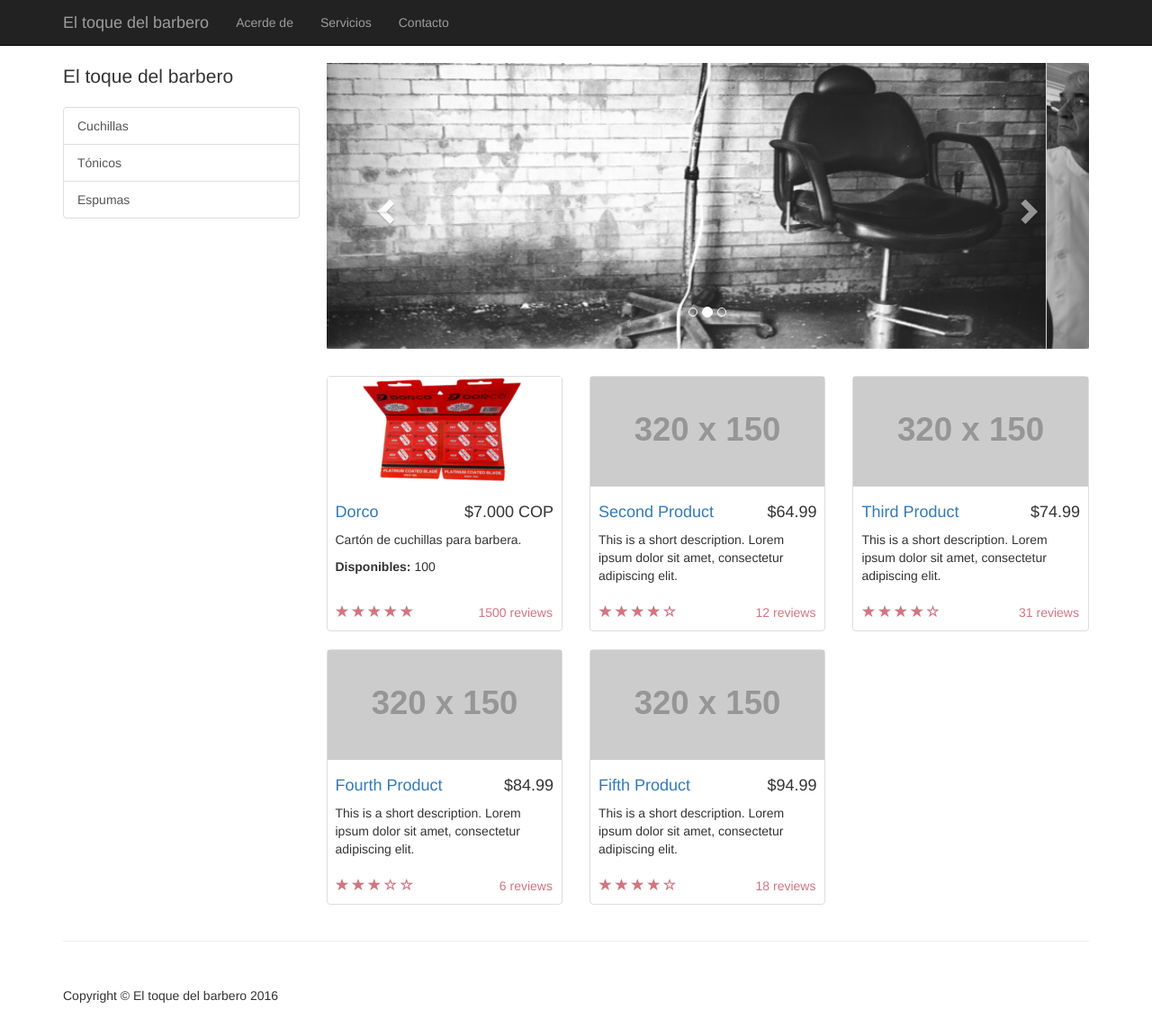
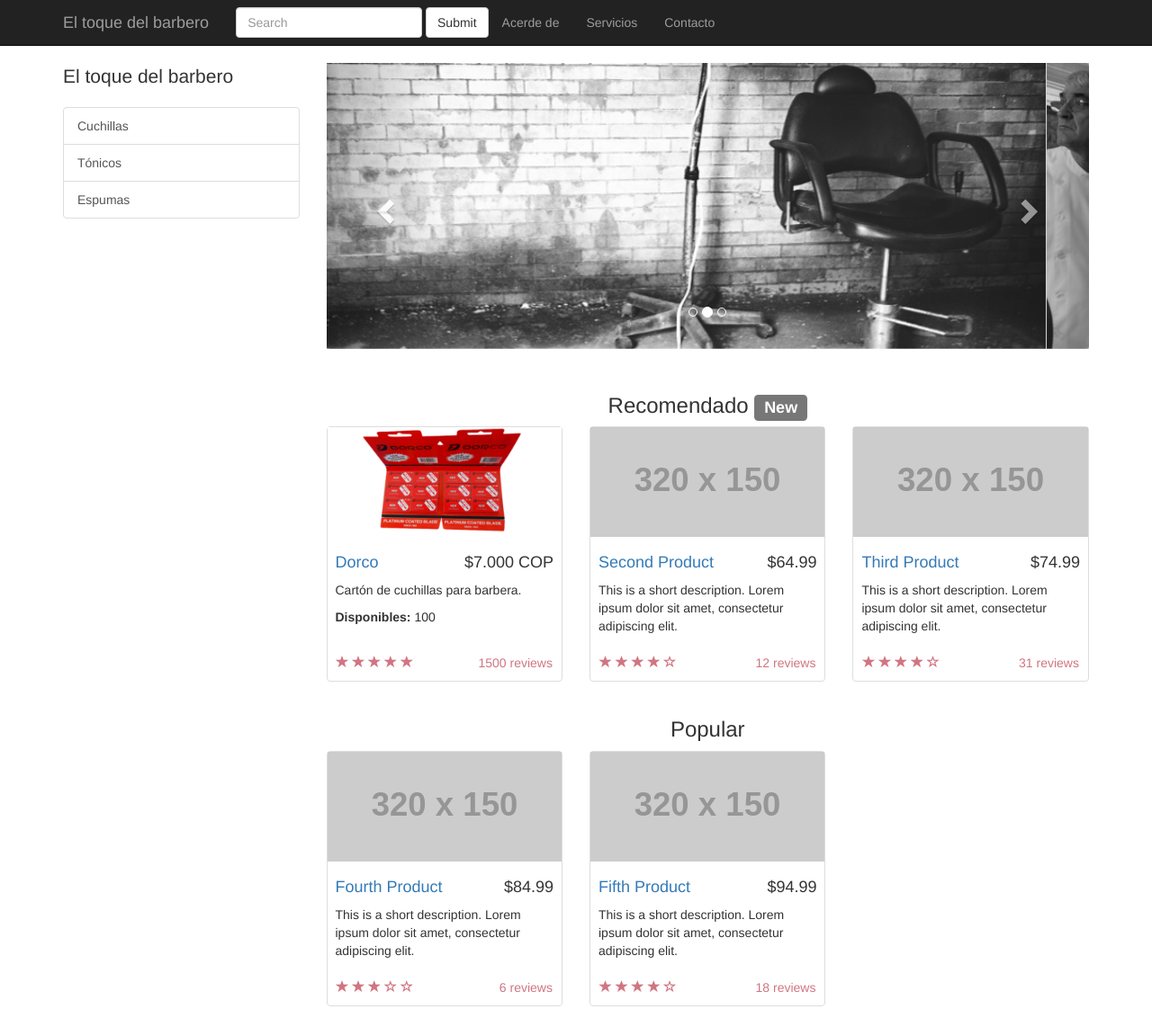
Before and after one commit to elToqueDelBarbero/homePage, a website: page public/index.html in a window 1280 px wide. Shown: the top 1142 px of the page at 90% size. Drawn offline with Linux system fonts and the light colour scheme; placeholder pictures from the web are drawn by us.

```diff
--- a/public/index.html
+++ b/public/index.html
@@ -32,7 +32,16 @@
     <nav class="navbar navbar-inverse navbar-fixed-top" role="navigation">
         <div class="container">
             <!-- Brand and toggle get grouped for better mobile display -->
+
             <div class="navbar-header">
+
+              <form class="navbar-form navbar-right" role="search">
+                <div class="form-group">
+                    <input type="text" class="form-control" placeholder="Search">
+                </div>
+                <button type="submit" class="btn btn-default">Submit</button>
+              </form><!--barra busqueda-->
+
                 <button type="button" class="navbar-toggle" data-toggle="collapse" data-target="#bs-example-navbar-collapse-1">
                     <span class="sr-only">Toggle navigation</span>
                     <span class="icon-bar"></span>
@@ -108,7 +117,12 @@
                 </div>
 
                 <div class="row">
+                  <div class="text-center">
+                    <h3>Recomendado <span class="label label-default">New</span></h3>
+                  </div>
+                </div>
 
+                  <div class="row">
                     <div class="col-sm-4 col-lg-4 col-md-4">
                         <div class="thumbnail">
                             <img src="/img/dorco.png" alt="">
@@ -175,7 +189,15 @@
                             </div>
                         </div>
                     </div>
+                  </div>
 
+                  <div class="row">
+                    <div class="text-center">
+                      <h3>Popular</h3>
+                    </div>
+                  </div>
+
+                  <div class="row">
                     <div class="col-sm-4 col-lg-4 col-md-4">
                         <div class="thumbnail">
                             <img src="http://placehold.it/320x150" alt="">
```
Also changed, not shown: 1 other file.
